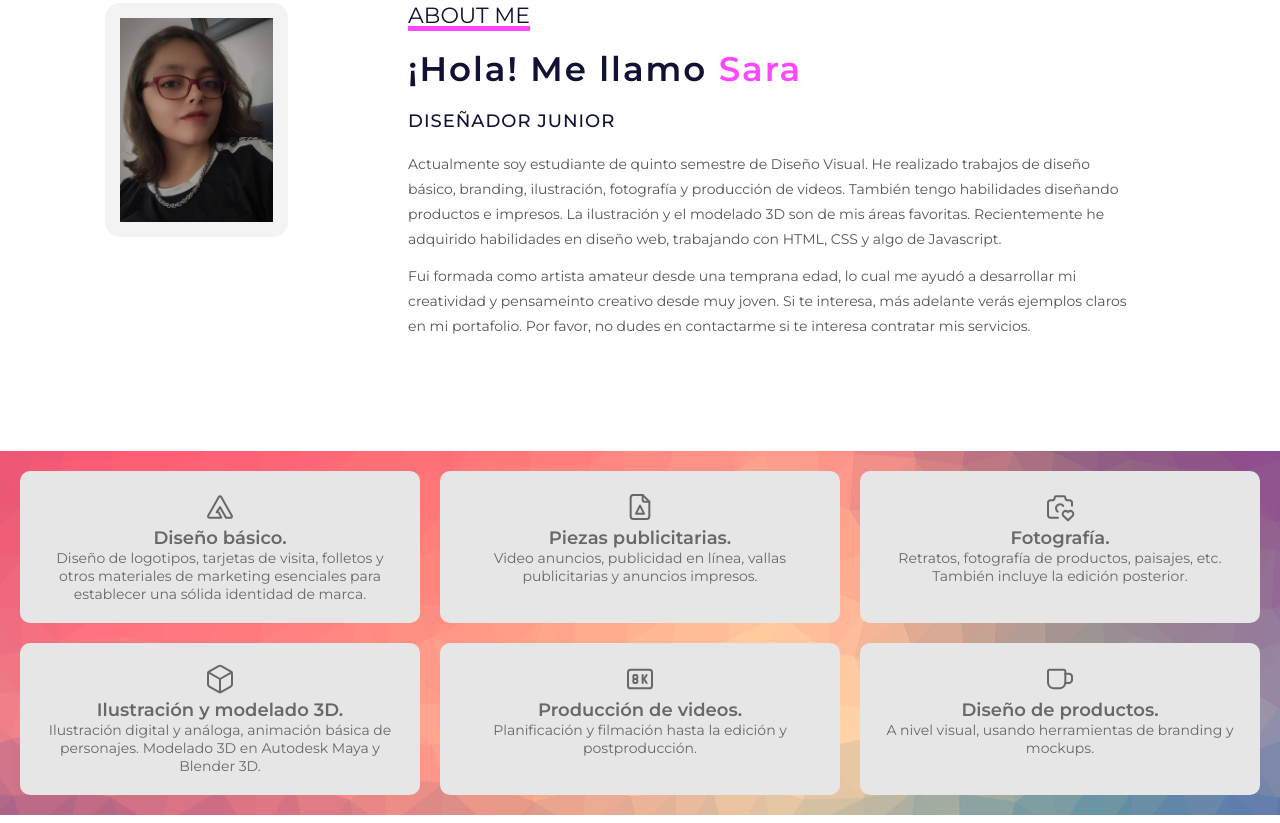
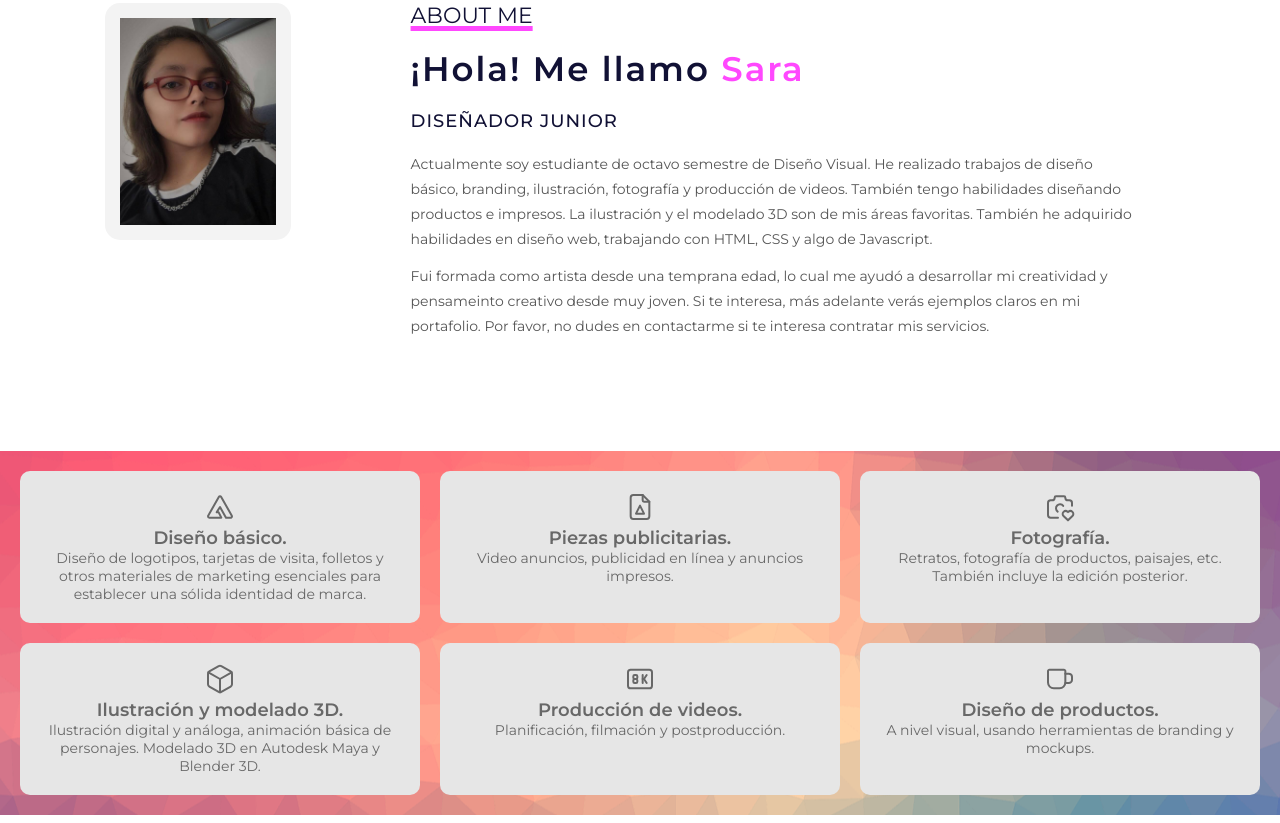
Before and after one commit to skadilesh/thegates.github.io, a plain HTML site: page index.html in a window 1280 px wide. Shown: the part 897-1720 px from the top of the page. Drawn offline with Linux system fonts and the light colour scheme.

Commit message:
Update index.html

```diff
--- a/index.html
+++ b/index.html
@@ -50,11 +50,11 @@
             <p class="titulo-seccion">About me</p>
             <h2>¡Hola! Me llamo <span>Sara</span> </h2>
             <h3>Diseñador Junior </h3>
-            <p>Actualmente soy estudiante de quinto semestre de Diseño Visual. He realizado trabajos de diseño básico,
+            <p>Actualmente soy estudiante de octavo semestre de Diseño Visual. He realizado trabajos de diseño básico,
                 branding, ilustración, fotografía y producción de videos. También tengo habilidades diseñando productos
-                e impresos. La ilustración y el modelado 3D son de mis áreas favoritas. Recientemente he adquirido
+                e impresos. La ilustración y el modelado 3D son de mis áreas favoritas. También he adquirido
                 habilidades en diseño web, trabajando con HTML, CSS y algo de Javascript.</p>
-            <p>Fui formada como artista amateur desde una temprana edad, lo cual me ayudó a desarrollar mi creatividad y
+            <p>Fui formada como artista desde una temprana edad, lo cual me ayudó a desarrollar mi creatividad y
                 pensameinto creativo desde muy joven. Si te interesa, más adelante verás ejemplos claros en mi
                 portafolio. Por favor, no dudes en contactarme si te interesa contratar mis servicios.</p>
         </div>
@@ -83,7 +83,7 @@
                 <path d="M9 17h6l-3 -6z" />
             </svg>
             <h3>Piezas publicitarias.</h3>
-            <p>Video anuncios, publicidad en línea, vallas publicitarias y anuncios impresos.
+            <p>Video anuncios, publicidad en línea y anuncios impresos.
             </p>
         </div>
         <div class="servicio">
@@ -128,7 +128,7 @@
                     d="M8.5 12h-.5a1 1 0 0 1 -1 -1v-1a1 1 0 0 1 1 -1h1a1 1 0 0 1 1 1v1a1 1 0 0 1 -1 1h-1a1 1 0 0 0 -1 1v1a1 1 0 0 0 1 1h1a1 1 0 0 0 1 -1v-1a1 1 0 0 0 -1 -1" />
             </svg>
             <h3>Producción de videos.</h3>
-            <p>Planificación y filmación hasta la edición y postproducción.</p>
+            <p>Planificación, filmación y postproducción.</p>
         </div>
         <div class="servicio">
             <svg xmlns="http://www.w3.org/2000/svg" class="icon icon-tabler icon-tabler-mug" width="32" height="32"
@@ -245,7 +245,7 @@
     </section>
 
     <footer>
-        <p>Copyright © "THE GATES" 2023</p>
+        <p>Copyright © "THE GATES" 2025</p>
         <p>Realizado por:</p>
         <p>Sara Rivera</p>
         <p>svaleshkarivera@ucompensar.edu.co</p>
```
